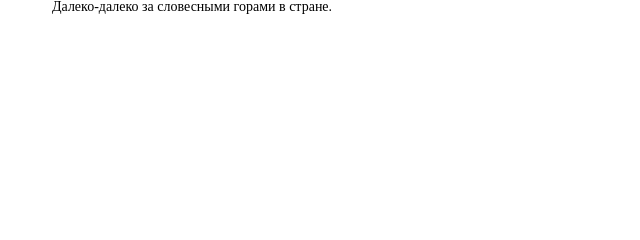
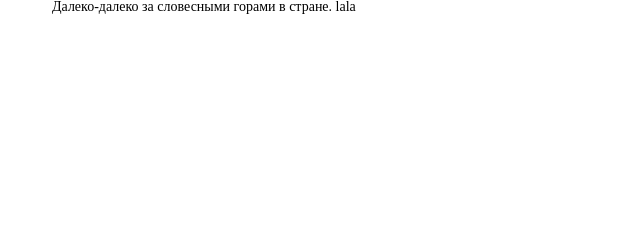
Before and after one commit to botREMY/Coffee, a plain HTML site: page index.html in a window 1280 px wide. Shown: the top 240 px of the page, 3-643 px from the left. Drawn offline with Linux system fonts and the light colour scheme.

Commit message:
Andrii zminyv header

```diff
--- a/index.html
+++ b/index.html
@@ -16,7 +16,7 @@
 	<div class="wrapper">
 		<header class="header">
 			<div class="header__container">
-				<div class="ball">Далеко-далеко за словесными горами в стране.</div>
+				<div class="ball">Далеко-далеко за словесными горами в стране. lala</div>
 			</div>
 		</header>
 		<main class="page">
```
